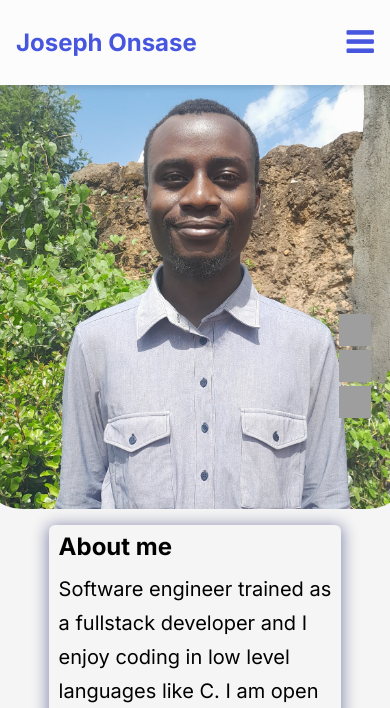
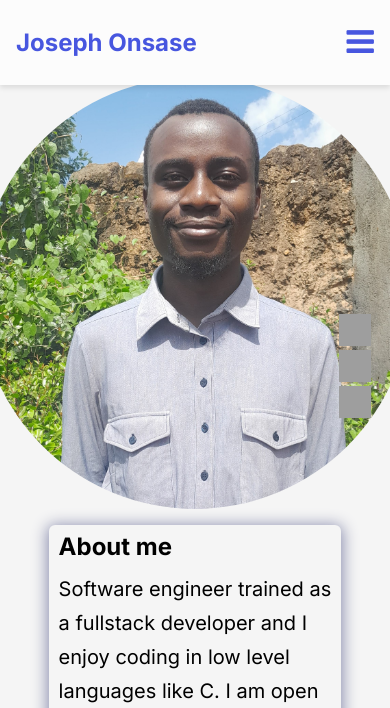
Before and after one commit to ripper19/portfolio, a PHP site: page / in a window 390 px wide; the page is wider, and only the part inside the window is pictured. Shown: the top 708 px of that part. Run offline with PHP 8.4, Linux system fonts and the light colour scheme; grey boxes are pictures that could not be loaded.

Commit message:
Update index.css

```diff
--- a/assets/index.css
+++ b/assets/index.css
@@ -267,7 +267,7 @@ outline: none;
     .mine-img{
         height: 30.5rem;
         width: 27rem;
-        border-radius: 10%;
+        border-radius: 50%;
     }
     .abt{
         margin-top: 1rem;
```
